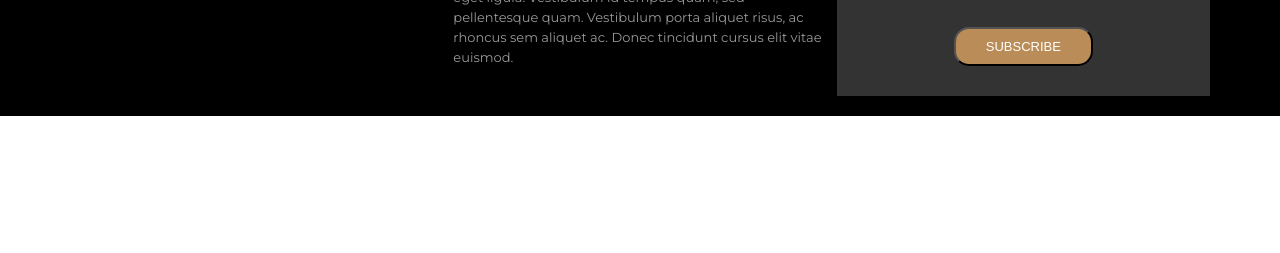
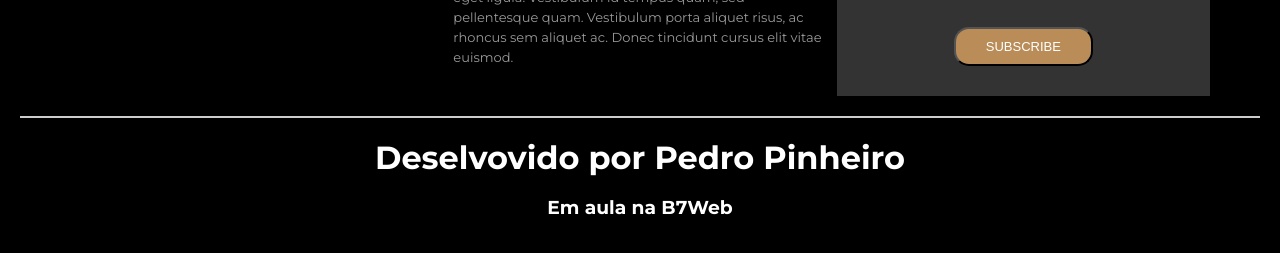
Before and after one commit to PedroJiraya/awaxproject, a plain HTML site: page index.html in a window 1280 px wide. Shown: the part 4831-5084 px from the top of the page. Before the commit the page ends 4947 px from the top, so only its background shows below. Drawn offline with Linux system fonts and the light colour scheme.

Commit message:
add creditos

```diff
--- a/estilo.css
+++ b/estilo.css
@@ -631,3 +631,10 @@ footer {
     width: 20px;
     height: auto;
 }
+.tributo{
+    text-align: center;
+    margin-top: 20px;
+    color:#fff;
+    border-top: 2px solid #ccc;
+    padding: 20px;
+}
--- a/index.html
+++ b/index.html
@@ -491,6 +491,10 @@
                 </form>
             </div>
         </div>
+        <div class="tributo">
+            <h1>Deselvovido por Pedro Pinheiro</h1> <br>
+            <h3>Em aula na B7Web</h3>
+        </div>
     </footer>
     <script src="script.js"></script>
 </body>
```
